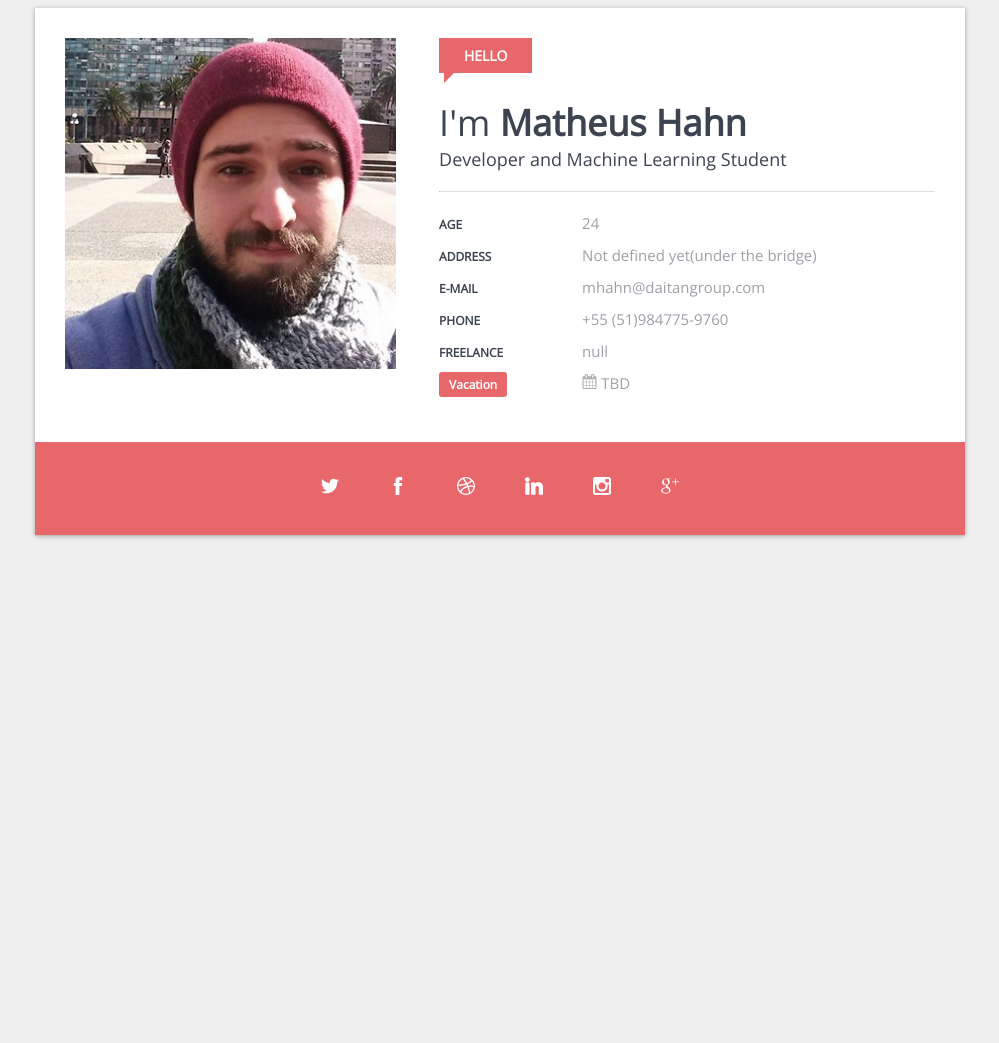
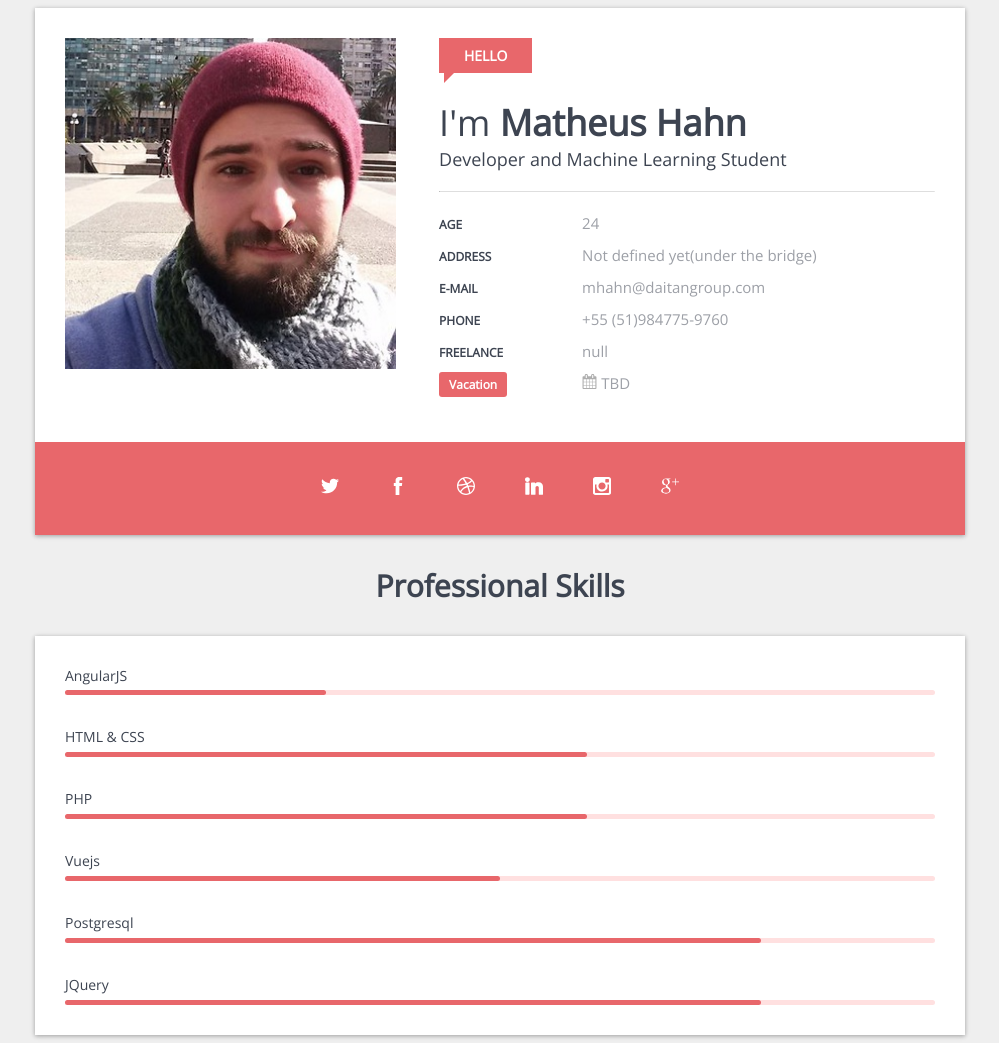
Before and after one commit to SunsetRiders/fe-rampup-matheus, a website built with webpack: page src/index.html in a window 1280 px wide. Shown: the whole page, without its empty margins (140-1139 px from the left). Before the commit the page ends 800 px from the top, so only its background shows below. Built offline with nearby package versions, Linux system fonts and the light colour scheme.

Commit message:
Created the skill box

```diff
--- a/src/assets/styles/components.scss
+++ b/src/assets/styles/components.scss
@@ -9,3 +9,5 @@
 @import "components/information-info.scss";
 
 @import "components/footer-detail.scss";
+
+@import "components/skill-progress.scss";
--- a/src/assets/styles/components/page-container.scss
+++ b/src/assets/styles/components/page-container.scss
@@ -5,5 +5,18 @@
   > .box {
     background: #ffffff;
     box-shadow: 0 1px 6px rgba(0, 0, 0, 0.12), 0 1px 4px rgba(0, 0, 0, 0.24);
+
+    > .skills {
+      padding: $padding-content-box;
+    }
+  }
+
+  > .titlebox {
+    margin: 30px 0;
+    text-align: center;
+
+    > .title {
+      @include font-size("title-section");
+    }
   }
 }
--- a/src/assets/styles/components/profile-content.scss
+++ b/src/assets/styles/components/profile-content.scss
@@ -1,5 +1,5 @@
 .profile-content {
-  padding: 30px;
+  padding: $padding-content-box;
 
   > .secondcolumn {
 
--- /dev/null
+++ b/src/assets/styles/components/skill-progress.scss
@@ -0,0 +1,59 @@
+.skill-progress {
+  margin-top: 30px;
+
+  > .title {
+    @include font-size("s-medium");
+  }
+
+  > .progress {
+    margin-top: 5px;
+    @include size(100%, 5px);
+    position: relative;
+    background-color: #ffe0e0;
+    border-radius: 5px;
+
+    > .progressbar {
+      background-color: $second-color;
+      border-radius: 5px;
+      opacity: 1;
+
+      &.-angular {
+        @include size($angular-width, 5px);
+      }
+
+      &.-html {
+        @include size($html-width, 5px);
+      }
+
+      &.-php {
+        @include size($php-width, 5px);
+      }
+
+      &.-vuejs {
+        @include size($vuejs-width, 5px);
+      }
+
+      &.-postgresql {
+        @include size($postgresql-width, 5px);
+      }
+
+      &.-jquery {
+        @include size($jquery-width, 5px);
+      }
+    }
+  }
+
+  // > .progress::after {
+  //   @include size(200px, 5px);
+  //   content: '';
+  //   position: absolute;
+  //   background-color: $second-color;
+  //   border-radius: 5px;
+  //   opacity: 0.5;
+  // }
+}
+
+.skill-progress:first-child {
+  @include font-size("s-medium");
+  margin-top: 0;
+}
--- a/src/assets/styles/settings.scss
+++ b/src/assets/styles/settings.scss
@@ -5,6 +5,13 @@ $body-min-width: 320px;
 $page-max-width: 930px;
 $logo-size: 35px;
 $image-max-width: 390px;
+$padding-content-box: 30px;
+$angular-width: 30%;
+$html-width: 60%;
+$php-width: 85%;
+$vuejs-width: 50%;
+$postgresql-width: 80%;
+$jquery-width: 70%;
 
 // Background colors
 $main-color: #efefef;
@@ -21,6 +28,7 @@ $font-sizes: (
   'medium': 15px,
   'large': 18px,
   'huge': 26px,
+  'title-section': 30px,
   'x-huge': 36px,
 );
 
--- a/src/index.html
+++ b/src/index.html
@@ -79,6 +79,58 @@
 					<a href="#"><img class="logo" src="assets/imgs/google-plus-logo.svg" alt="instagram"></a>
 				</div>
 			</div>
+
+			<!-- Professional skills -->
+			<div class="titlebox">
+				<h1 class="title">Professional Skills</h1>
+			</div>
+			<div class="box">
+				<div class="skills">
+
+					<div class="skill-progress">
+						<span class="title">AngularJS</span>
+						<div class="progress">
+							<div class="progressbar -angular"></div>
+						</div>
+					</div>
+
+					<div class="skill-progress">
+						<span class="title">HTML & CSS</span>
+						<div class="progress">
+							<div class="progressbar -html"></div>
+						</div>
+					</div>
+
+					<div class="skill-progress">
+						<span class="title">PHP</span>
+						<div class="progress -php">
+							<div class="progressbar -html"></div>
+						</div>
+					</div>
+
+					<div class="skill-progress">
+						<span class="title">Vuejs</span>
+						<div class="progress">
+							<div class="progressbar -vuejs"></div>
+						</div>
+					</div>
+
+					<div class="skill-progress">
+						<span class="title">Postgresql</span>
+						<div class="progress">
+							<div class="progressbar -postgresql"></div>
+						</div>
+					</div>
+
+					<div class="skill-progress">
+						<span class="title">JQuery</span>
+						<div class="progress">
+							<div class="progressbar -postgresql"></div>
+						</div>
+					</div>
+
+				</div>
+			</div>
 		</div>
 	</body>
 </html>
```
